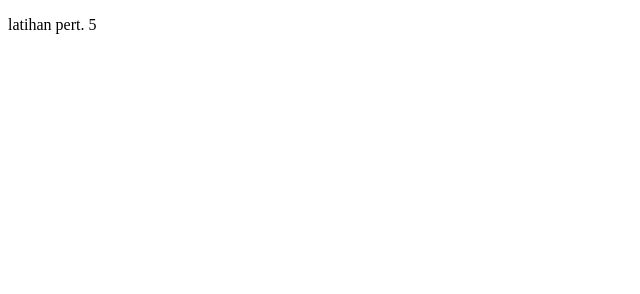
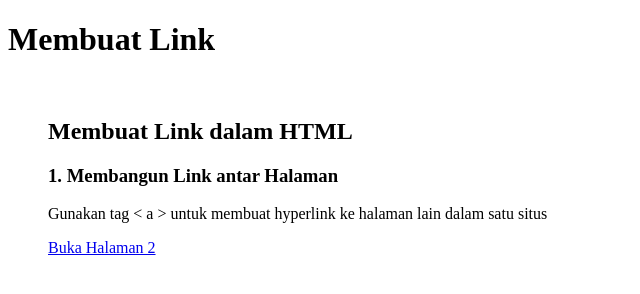
Before and after one commit to Putriasa/1124160193-html-day5, a plain HTML site: page index.html in a window 1280 px wide. Shown: the whole page, without its empty margins (0-640 px from the left). Drawn offline with Linux system fonts and the light colour scheme.

Commit message:
Menambahkan halaman 2 dan linknya

```diff
--- a/index.html
+++ b/index.html
@@ -6,6 +6,15 @@
     <title>latihan d5</title>
 </head>
 <body>
-    <p>latihan pert. 5</p>
+    <h1>Membuat Link </h1><br>
+    <ol>
+        <h2>Membuat Link dalam HTML</h2>
+        <h3>1. Membangun Link antar Halaman</h3>
+        <P>Gunakan tag < a > untuk membuat hyperlink ke halaman lain dalam satu situs</P>
+        <a href="halaman2.html">Buka Halaman 2</a>
+    </ol>
+
+
+
 </body>
 </html>
```
Also changed, not shown: halaman2.html (added, +11 -0 lines).
